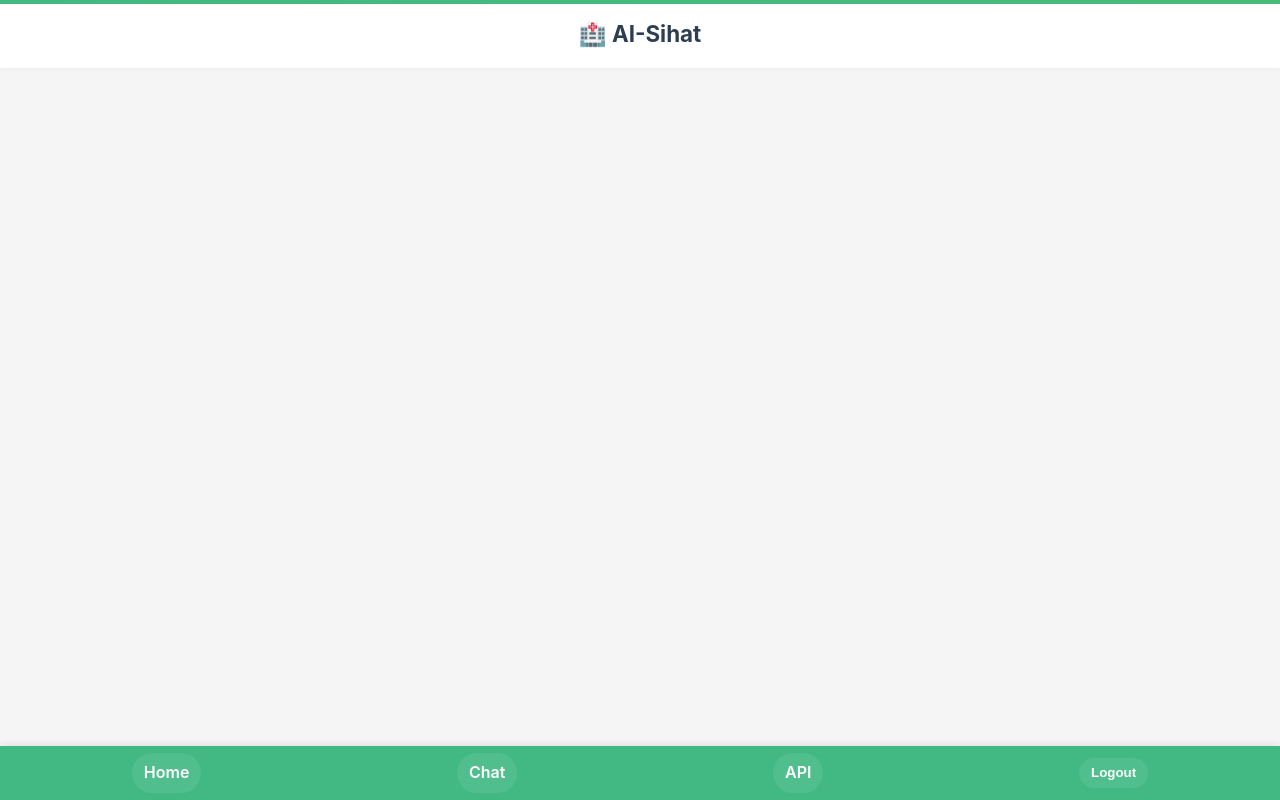
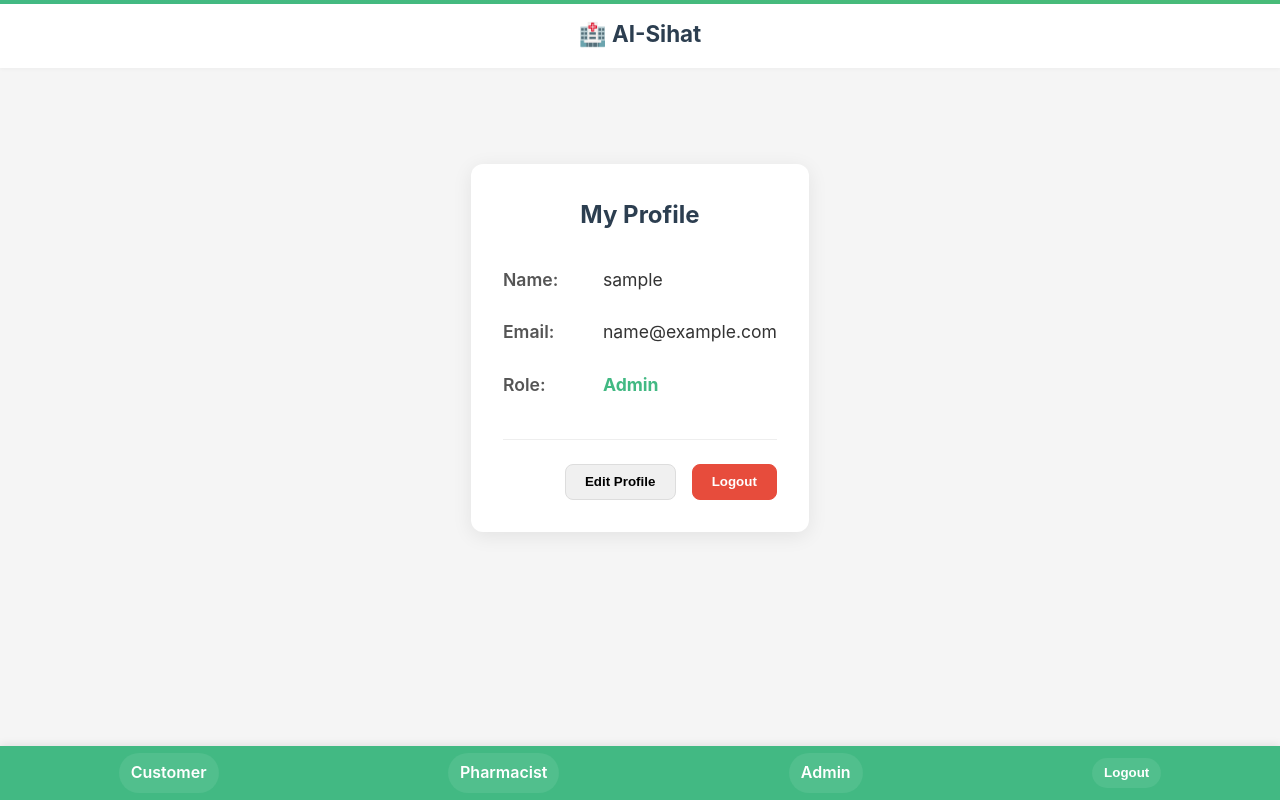
Before and after one commit to xw4561/AI-Sihat, a Vue app in the folder client/: page /profile in a window 1280 px wide. Built offline with nearby package versions, Linux system fonts and the light colour scheme; sample sign-in values are in the browser's storage.

Commit message:
edit customer

```diff
--- a/client/src/App.vue
+++ b/client/src/App.vue
@@ -9,9 +9,9 @@
 
     <!-- Bottom navigation (app-style) - visible on all screen sizes -->
     <footer v-if="showNavbar" class="bottom-nav" aria-hidden="false">
-      <router-link to="/" class="nav-item">Home</router-link>
-      <router-link to="/chat" class="nav-item">Chat</router-link>
-      <router-link to="/api-test" class="nav-item">API</router-link>
+      <router-link to="/customer" class="nav-item">Customer</router-link>
+      <router-link to="/pharmacist" class="nav-item">Pharmacist</router-link>
+      <router-link to="/admin" class="nav-item">Admin</router-link>
       <button class="nav-item" @click="logout">Logout</button>
     </footer>
   </div>
--- a/client/src/router/index.js
+++ b/client/src/router/index.js
@@ -4,10 +4,11 @@ import SignUp from '../views/SignUp.vue'
 import AdminHome from '../views/AdminHome.vue'
 import CustomerHome from '../views/CustomerHome.vue'
 import PharmacistHome from '../views/PharmacistHome.vue'
-import Chat from '../views/Chat.vue'
+import Chat from '../views/chat.vue'
 import APITest from '../views/APITest.vue'
 import DatabaseManager from '../views/DatabaseManager.vue'
 import RoleSelection from '../views/RoleSelection.vue'
+import Profile from '../views/Profile.vue'
 
 const routes = [
   {
@@ -64,6 +65,12 @@ const routes = [
     name: 'DatabaseManager',
     component: DatabaseManager,
     meta: { requiresAuth: true, role: 'admin' }
+  },
+  {
+    path: '/profile',
+    name: 'Profile',
+    component: Profile,
+    meta: { requiresAuth: true }
   }
 ]
 
@@ -73,6 +80,7 @@ const router = createRouter({
 })
 
 router.beforeEach((to, from, next) => {
+  /*
   const loggedIn = localStorage.getItem('token');
 
   if (to.matched.some(record => record.meta.requiresAuth) && !loggedIn) {
@@ -80,6 +88,8 @@ router.beforeEach((to, from, next) => {
   } else {
     next();
   }
+  */
+  next();
 });
 
 export default router
--- a/client/src/views/CustomerHome.vue
+++ b/client/src/views/CustomerHome.vue
@@ -1,28 +1,87 @@
 <template>
   <div class="customer-home">
-    <h2>Welcome, Customer!</h2>
-    <div class="chat-link">
-      <router-link to="/chat">Start a new Chat</router-link>
+    <h2>Welcome, {{ customerName }}!</h2>
+    <div class="options-container">
+      <router-link to="/chat" class="option-box">
+        <div class="symbol">
+          <svg xmlns="http://www.w3.org/2000/svg" viewBox="0 0 24 24" width="48" height="48" fill="gray">
+            <path d="M4 4h16c1.1 0 2 .9 2 2v12c0 1.1-.9 2-2 2H7l-4 4V6c0-1.1.9-2 2-2z"/>
+          </svg>
+        </div>
+        <h3>Chat</h3>
+        <p>Start a conversation with our AI assistant.</p>
+      </router-link>
+      <router-link to="/profile" class="option-box">
+        <div class="symbol">
+          <svg xmlns="http://www.w3.org/2000/svg" viewBox="0 0 24 24" width="48" height="48" fill="gray">
+            <path d="M12 12c2.7 0 4.8-2.1 4.8-4.8S14.7 2.4 12 2.4 7.2 4.5 7.2 7.2 9.3 12 12 12zm0 2.4c-3.2 0-9.6 1.6-9.6 4.8V22h19.2v-2.8c0-3.2-6.4-4.8-9.6-4.8z"/>
+          </svg>
+        </div>
+        <h3>Profile</h3>
+        <p>Manage your account details.</p>
+      </router-link>
     </div>
   </div>
 </template>
 
 <script setup>
+import { ref, onMounted } from 'vue';
+
+const customerName = ref('Customer');
+
+onMounted(() => {
+  const storedName = localStorage.getItem('userName');
+  if (storedName) {
+    customerName.value = storedName;
+  }
+});
 </script>
 
 <style scoped>
 .customer-home {
   text-align: center;
+  padding-top: 3rem;
 }
-.chat-link a {
-  display: inline-block;
-  margin-top: 2rem;
-  background: #42b983;
-  color: white;
-  padding: 1rem 2rem;
-  border-radius: 8px;
+
+.options-container {
+  display: flex;
+  justify-content: center;
+  gap: 2rem;
+  margin-top: 3rem;
+  flex-wrap: wrap;
+}
+
+.option-box {
+  display: block;
+  width: 250px;
+  padding: 2rem;
+  border: 1px solid #e0e0e0;
+  border-radius: 12px;
   text-decoration: none;
-  font-size: 1.2rem;
-  font-weight: bold;
+  color: inherit;
+  background-color: #fff;
+  box-shadow: 0 4px 12px rgba(0, 0, 0, 0.05);
+  transition: transform 0.2s ease, box-shadow 0.2s ease;
+}
+
+.option-box:hover {
+  transform: translateY(-5px);
+  box-shadow: 0 8px 20px rgba(0, 0, 0, 0.1);
+}
+
+.symbol {
+  font-size: 3rem;
+  margin-bottom: 1rem;
+}
+
+h3 {
+  margin-bottom: 0.5rem;
+  font-size: 1.5rem;
+  color: #2c3e50;
+}
+
+p {
+  font-size: 1rem;
+  color: #666;
 }
 </style>
--- /dev/null
+++ b/client/src/views/Profile.vue
@@ -0,0 +1,135 @@
+<template>
+  <div class="profile-page">
+    <div class="card">
+      <h2>My Profile</h2>
+      <div v-if="user" class="profile-details">
+        <div class="detail-item">
+          <label>Name:</label>
+          <span>{{ user.name }}</span>
+        </div>
+        <div class="detail-item">
+          <label>Email:</label>
+          <span>{{ user.email }}</span>
+        </div>
+        <div class="detail-item">
+          <label>Role:</label>
+          <span class="role">{{ user.role }}</span>
+        </div>
+      </div>
+      <div v-else>
+        <p>Could not load user details.</p>
+      </div>
+      <div class="profile-actions">
+        <button class="btn" @click="editProfile">Edit Profile</button>
+        <button class="btn primary" @click="logout">Logout</button>
+      </div>
+    </div>
+  </div>
+</template>
+
+<script setup>
+import { ref, onMounted } from 'vue';
+import { useRouter } from 'vue-router';
+
+const router = useRouter();
+const user = ref(null);
+
+onMounted(() => {
+  const name = localStorage.getItem('userName');
+  const email = localStorage.getItem('userEmail');
+  const role = localStorage.getItem('userRole');
+
+  if (name && role) {
+    user.value = {
+      name,
+      email: email || 'No email provided',
+      role,
+    };
+  }
+});
+
+function editProfile() {
+  alert('Editing profile is not yet implemented.');
+}
+
+function logout() {
+  localStorage.removeItem('token');
+  localStorage.removeItem('userName');
+  localStorage.removeItem('userEmail');
+  localStorage.removeItem('userRole');
+  router.push('/login');
+}
+</script>
+
+<style scoped>
+.profile-page {
+  max-width: 600px;
+  margin: 2rem auto;
+  padding: 2rem;
+}
+
+.card {
+  background: #fff;
+  padding: 2rem;
+  border-radius: 12px;
+  box-shadow: 0 4px 20px rgba(0, 0, 0, 0.08);
+}
+
+h2 {
+  text-align: center;
+  margin-bottom: 2rem;
+  color: #2c3e50;
+}
+
+.profile-details {
+  display: flex;
+  flex-direction: column;
+  gap: 1.5rem;
+}
+
+.detail-item {
+  display: flex;
+  align-items: center;
+  font-size: 1.1rem;
+}
+
+.detail-item label {
+  font-weight: 600;
+  color: #555;
+  width: 100px;
+}
+
+.detail-item span {
+  color: #333;
+}
+
+.detail-item .role {
+  text-transform: capitalize;
+  font-weight: bold;
+  color: #42b983;
+}
+
+.profile-actions {
+  display: flex;
+  justify-content: flex-end;
+  gap: 1rem;
+  margin-top: 2.5rem;
+  border-top: 1px solid #eee;
+  padding-top: 1.5rem;
+}
+
+.btn {
+  background: #f0f0f0;
+  border: 1px solid #ddd;
+  padding: 0.6rem 1.2rem;
+  border-radius: 8px;
+  cursor: pointer;
+  font-weight: 600;
+}
+
+.btn.primary {
+  background: #e74c3c;
+  color: #fff;
+  border-color: #e74c3c;
+}
+</style>
```
